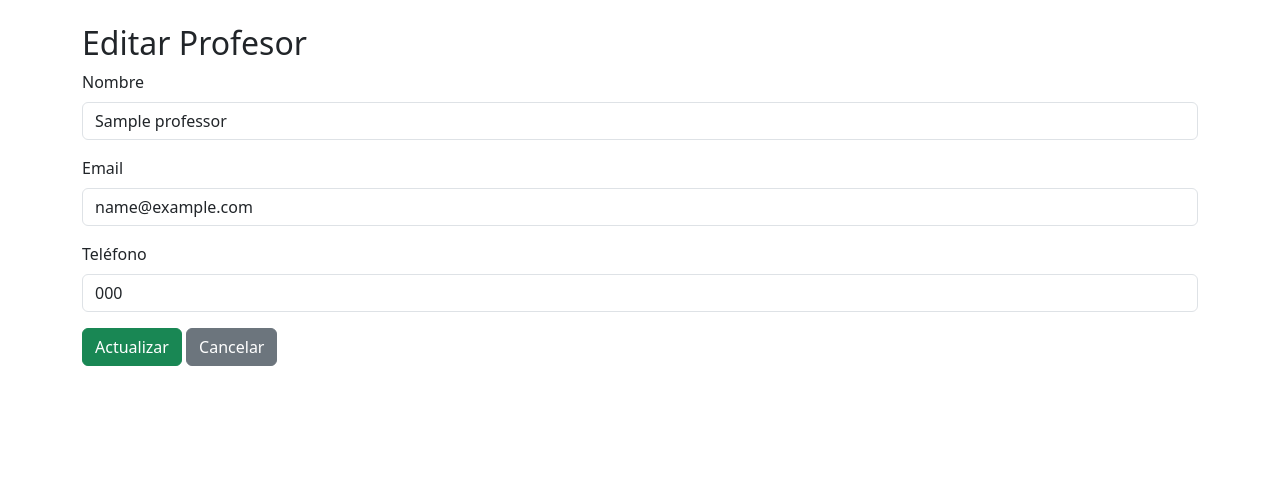
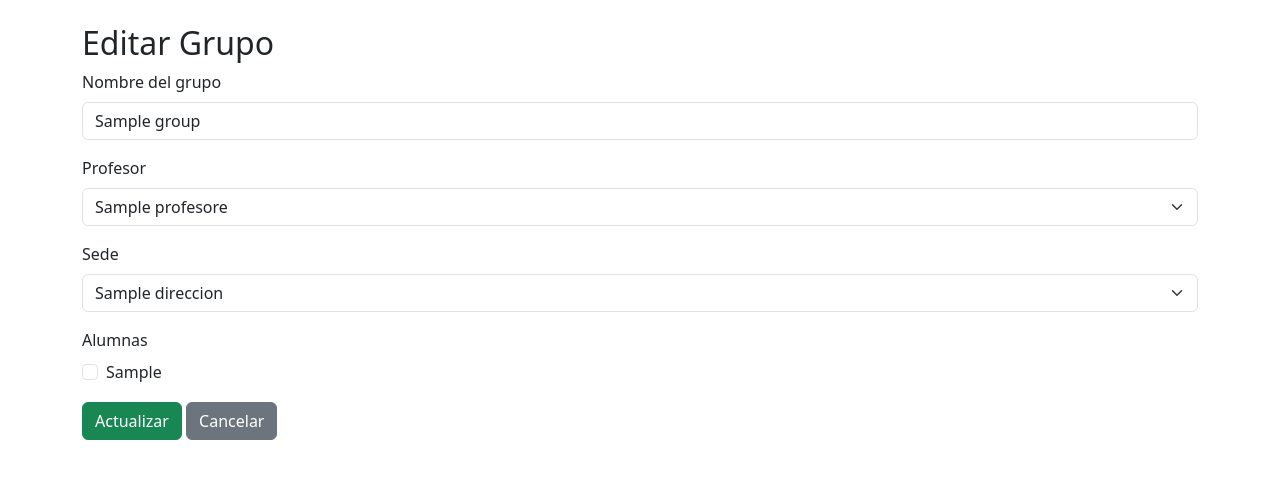
Before and after one commit to famaya/ASISTENCIA, a Flask app: template templates/groups/editar.html in a window 1280 px wide. Shown: the part 56-535 px from the top of the page. Run offline with Flask 3, Linux system fonts and the light colour scheme; the template is opened without the code that fills it: most values are stand-ins (such as "Sample title", 1, 10 or a date in 2020).

Commit message:
Update editar.html

```diff
--- a/templates/groups/editar.html
+++ b/templates/groups/editar.html
@@ -1,24 +1,53 @@
 {% extends "base.html" %}
 
-{% block title %}Editar Profesor{% endblock %}
+{% block title %}Editar Grupo{% endblock %}
 
 {% block content %}
-<h2>Editar Profesor</h2>
+<h2>Editar Grupo</h2>
 
-<form method="POST" action="{{ url_for('professors.editar_professor', id=professor._id) }}">
+<form method="POST" >
   <div class="mb-3">
-    <label for="nombre" class="form-label">Nombre</label>
-    <input type="text" class="form-control" name="nombre" value="{{ professor.nombre }}" required>
+    <label for="nombre" class="form-label">Nombre del grupo</label>
+    <input type="text" class="form-control" name="nombre" value="{{ group.nombre }}" required>
+  </div>
+
+  <div class="mb-3">
+            <label class="form-label">Profesor</label>
+            <select name="profesor_id" class="form-select" required>
+                {% for p in profesores %}
+                <option value="{{ p._id }}" {% if group.profesor_id == p._id %}selected{% endif %}>
+                    {{ p.nombre }}
+                </option>
+                {% endfor %}
+            </select>
+  </div>
+
+  <div class="mb-3">
+            <label class="form-label">Sede</label>
+            <select name="sede_id" class="form-select" required>
+                {% for s in sedes %}
+                <option value="{{ s._id }}" {% if group.sede_id == s._id %}selected{% endif %}>
+                    {{ s.direccion}}
+                </option>
+                {% endfor %}
+            </select>
   </div>
   <div class="mb-3">
-    <label for="email" class="form-label">Email</label>
-    <input type="email" class="form-control" name="email" value="{{ professor.email }}" required>
+            <label class="form-label">Alumnas</label>
+            <div class="row">
+                {% for a in alumnas %}
+                <div class="col-md-3">
+                    <div class="form-check">
+                        <input class="form-check-input" type="checkbox" name="alumnas" value="{{ a._id }}"
+                                 {% if a._id in group.alumnas_ids %}checked{% endif %}>
+                        <label class="form-check-label">{{ a.first_name }}</label>
+                    </div>
+                </div>
+                {% endfor %}
+            </div>
   </div>
-  <div class="mb-3">
-    <label for="telefono" class="form-label">Teléfono</label>
-    <input type="text" class="form-control" name="telefono" value="{{ professor.telefono }}">
-  </div>
+
   <button type="submit" class="btn btn-success">Actualizar</button>
-  <a href="{{ url_for('professors.lista_professors') }}" class="btn btn-secondary">Cancelar</a>
+  <a href="{{ url_for('groups.lista_grupos') }}" class="btn btn-secondary">Cancelar</a>
 </form>
 {% endblock %}
```
